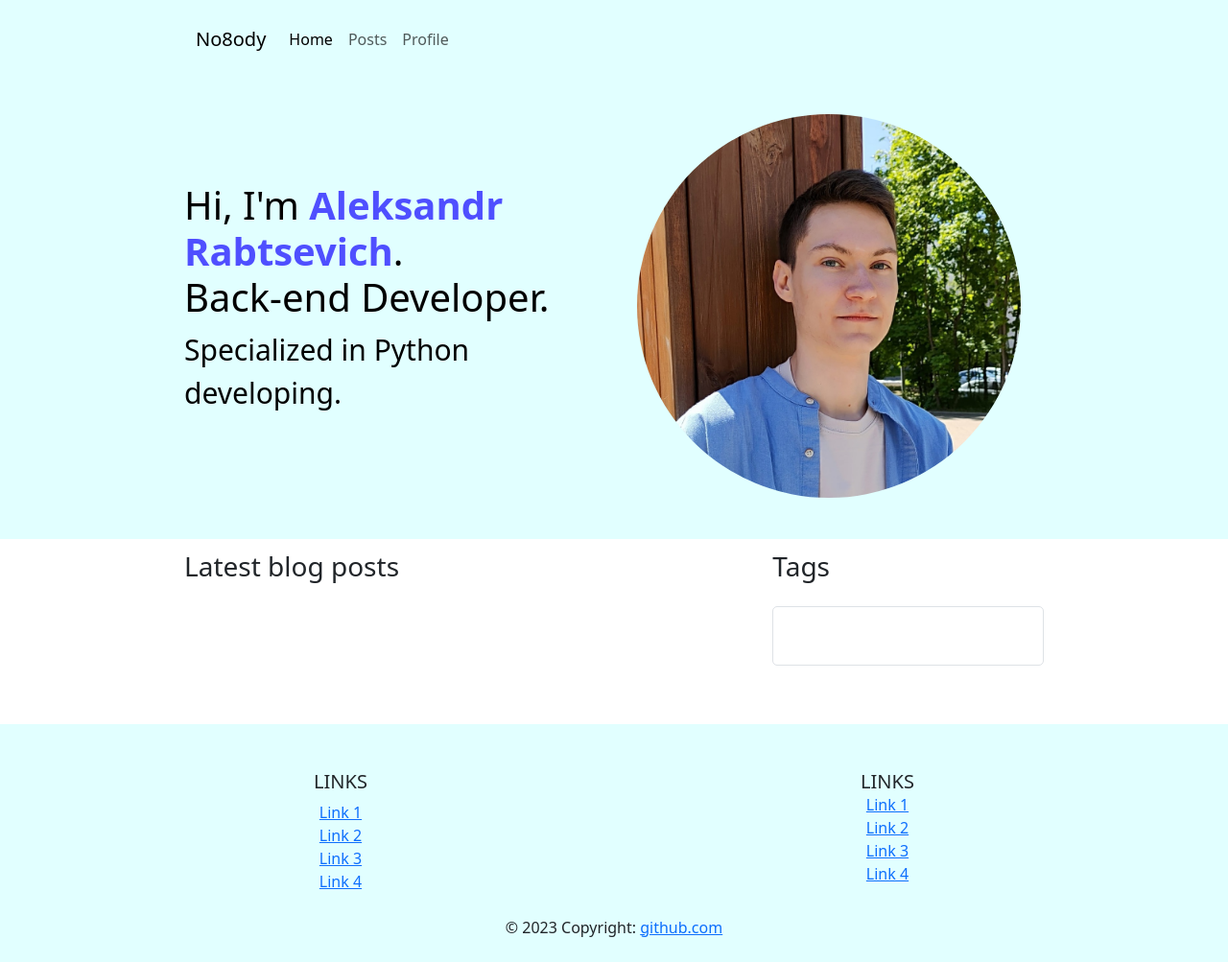
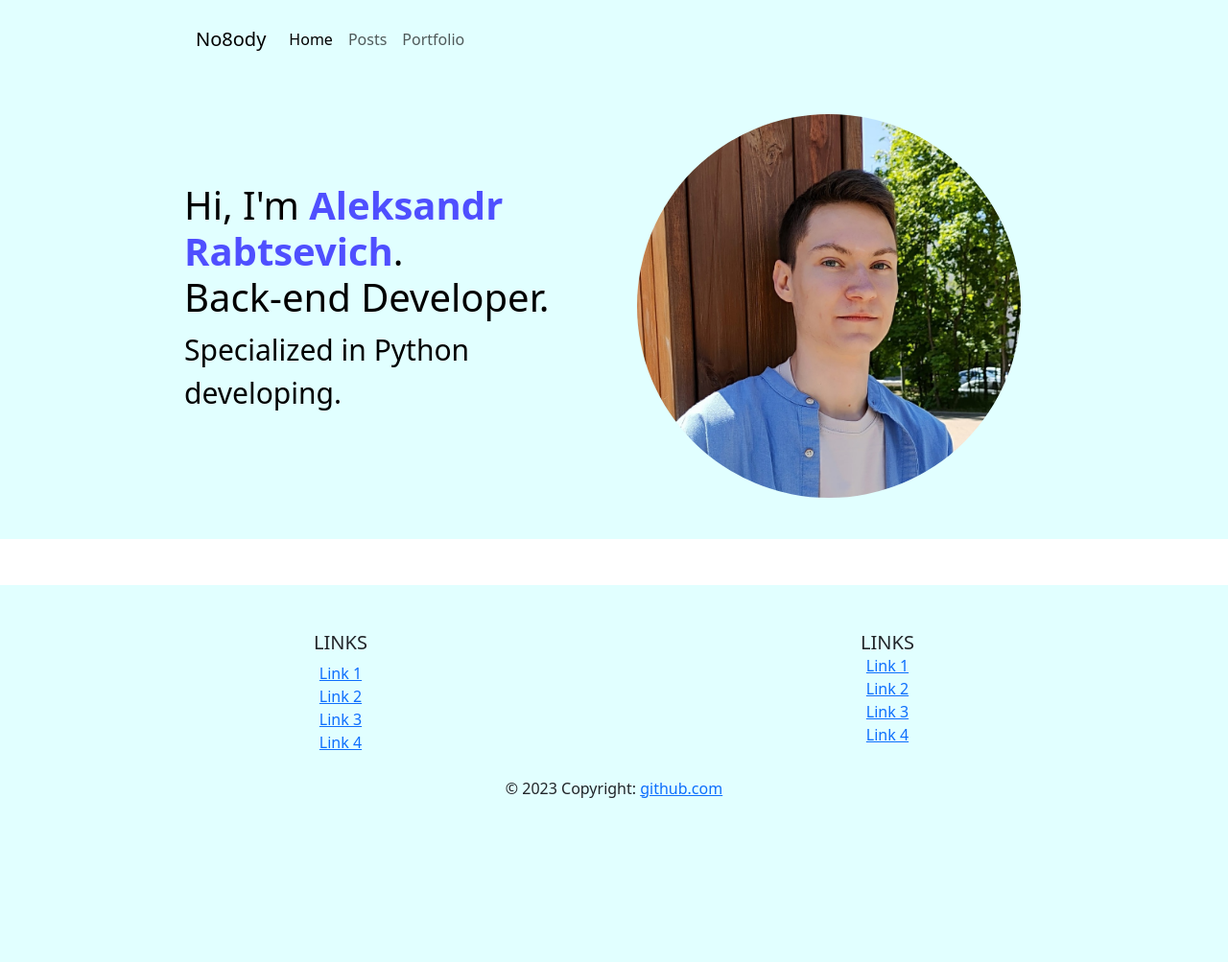
Before and after one commit to no80dy/django-portfolio-website, a Django app: page / in a window 1280 px wide. Shown: the whole page at 96% size. After the commit the page ends 832 px from the top, so only its background shows below. Run offline with Django 4.2, Linux system fonts and the light colour scheme; data that the repository does not hold is empty.

Commit message:
Edit site layout plan

```diff
--- a/nobodyas/base/context_processors.py
+++ b/nobodyas/base/context_processors.py
@@ -13,9 +13,9 @@ def navbar(request):
             'active': '/posts/' == current_url
         },
         {
-            'name': 'Profile',
-            'url_name': 'profile',
-            'active': '/profile/' == current_url
+            'name': 'Portfolio',
+            'url_name': 'portfolio',
+            'active': '/portfolio/' == current_url
         },
     ]
 
--- a/nobodyas/base/templates/base/home.html
+++ b/nobodyas/base/templates/base/home.html
@@ -15,48 +15,6 @@
 </div>
 {% endblock header %}
 {% block content %}
-<main>
-    <div class="row">
-        <div class="left-main-body col">
-            <div class="mb-4">
-                <h3>Latest blog posts</h3>
-            </div>
-            {% for post in posts %}
-                <div class="post-item card mb-3">
-                    <div class="row g-0">
-                    <div class="post-item-img col-md-4">
-                        <img src="/static/images/golang.jpeg" class="img-fluid rounded-start" alt="...">
-                    </div>
-                    <div class="col-md-8">
-                        <div class="card-body">
-                        <h5 class="card-title">{{ post.title }}</h5>
-                        {% for tag in post.tags.all %}
-                            <a href="#" style="text-decoration: none;">
-                                <span class="badge bg-secondary">#{{ tag.name }}</span>
-                            </a>
-                        {% endfor %}
-                        <p class="card-text">This is a wider card with supporting text below as a natural lead-in to additional content. This content is a little bit longer.</p>
-                        <p class="card-text"><small class="text-body-secondary">Last updated 3 mins ago</small></p>
-                        </div>
-                    </div>
-                    </div>
-                </div>
-            {% endfor %}
-        </div>
-        <div class="col-lg-4 right-main-body">
-            <div class="mb-4">
-                <h3>Tags</h3>
-            </div>
-            <div class="right-main-body-tags border">
-                {% for tag in tags %}
-                    <a href="#" style="text-decoration: none;">
-                        <span class="badge bg-secondary">#{{ tag.name }}</span>
-                    </a>
-                {% endfor %}
-            </div>
-        </div>
-    </div>
-</main>
 {% endblock content %}
 
 <!-- Here's will be newest posts and links on posts by tags -->
--- a/nobodyas/base/templates/base/navbar.html
+++ b/nobodyas/base/templates/base/navbar.html
@@ -1,4 +1,3 @@
-{% with request_path=request.path_info %}
 <nav class="navbar navbar-expand-lg">
     <div class="container-fluid">
         <a class="navbar-brand" href="#">No8ody</a>
@@ -16,4 +15,3 @@
         </div>
     </div>
 </nav>
-{% endwith %}
--- /dev/null
+++ b/nobodyas/base/templates/base/portfolio.html
@@ -0,0 +1 @@
+{% extends 'base/main.html' %}
--- a/nobodyas/base/templates/base/posts.html
+++ b/nobodyas/base/templates/base/posts.html
@@ -1,5 +1,4 @@
 {% extends 'base/main.html' %}
-{% load static %}
 
 {% block content %}
 <main>
--- a/nobodyas/base/urls.py
+++ b/nobodyas/base/urls.py
@@ -6,5 +6,5 @@ urlpatterns = [
     path('', views.home, name='home'),
     path('posts/', views.posts, name='posts'),
     path('post/', views.post, name='post'),
-    path('profile/', views.profile, name='profile'),
+    path('portfolio/', views.portfolio, name='portfolio'),
 ]
--- a/nobodyas/base/views.py
+++ b/nobodyas/base/views.py
@@ -35,8 +35,8 @@ def post(request):
     return render(request, 'base/post.html', context)
 
 
-def profile(request):
+def portfolio(request):
     context = {
-        'title': 'Posts',
+        'title': 'Portfolio',
     }
-    return render(request, 'base/profile.html', context)
+    return render(request, 'base/portfolio.html', context)
```
Also changed, not shown: nobodyas/base/templates/base/profile.html (deleted, +0 -7 lines).
